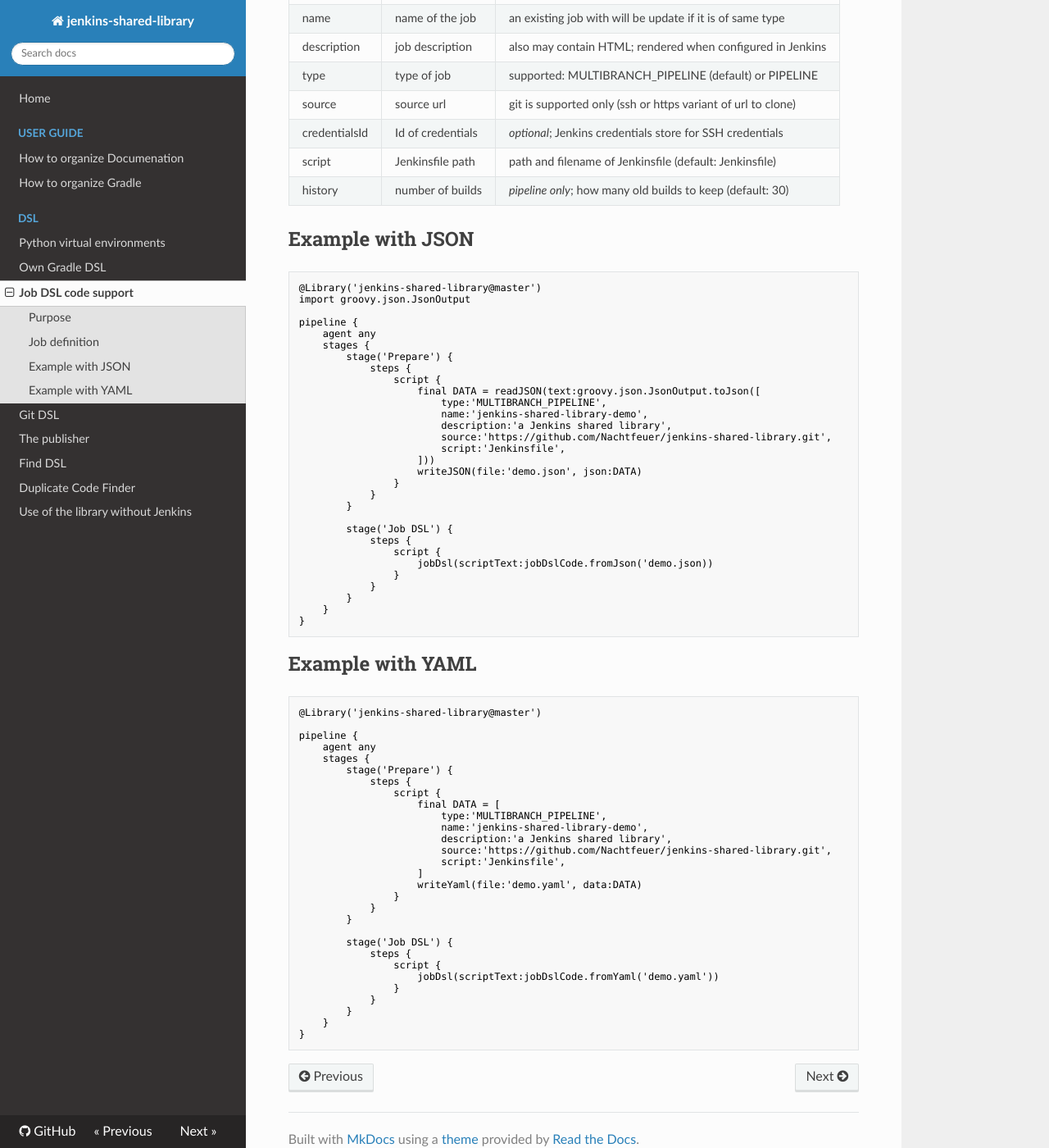
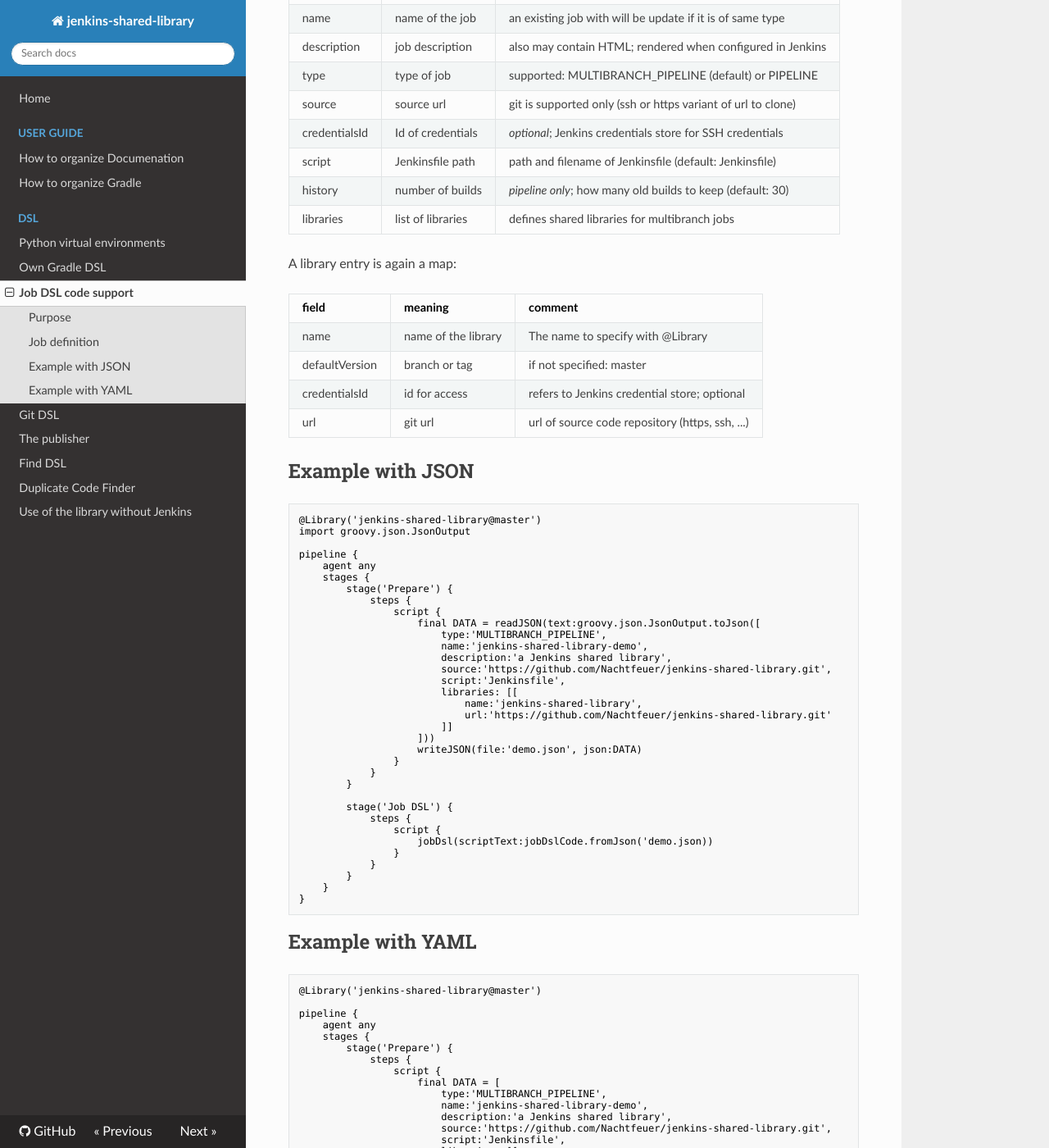
Before and after one commit to Nachtfeuer/jenkins-shared-library, an MkDocs documentation site: the page built from docs/jobdslcode.md, in a window 1280 px wide and 1400 px high, scrolled down 626 px. Shown: the whole window at 82% size. Built offline with MkDocs 1.6.1, drawn with Linux system fonts in a browser that asks for light colours; nearby versions of some CDN libraries; some of the changed text lies outside the part shown.

Commit message:
#17: configurable shared libraries

```diff
--- a/docs/jobdslcode.md
+++ b/docs/jobdslcode.md
@@ -23,6 +23,17 @@ job definition for creating a new job is following:
 | credentialsId | Id of credentials | *optional*; Jenkins credentials store for SSH credentials    |
 | script        | Jenkinsfile path  | path and filename of Jenkinsfile (default: Jenkinsfile)      |
 | history       | number of builds  | *pipeline only*; how many old builds to keep (default: 30)   |
+| libraries     | list of libraries | defines shared libraries for multibranch jobs                |
+
+A library entry is again a map:
+
+| field          | meaning             | comment                                         |
+|--------------- | ------------------- | ----------------------------------------------- |
+| name           | name of the library | The name to specify with @Library               |
+| defaultVersion | branch or tag       | if not specified: master                        |
+| credentialsId  | id for access       | refers to Jenkins credential store; optional    |
+| url            | git url             | url of source code repository (https, ssh, ...) |
+
 
 
 ## Example with JSON
@@ -43,6 +54,10 @@ pipeline {
                         description:'a Jenkins shared library',
                         source:'https://github.com/Nachtfeuer/jenkins-shared-library.git',
                         script:'Jenkinsfile',
+                        libraries: [[
+                            name:'jenkins-shared-library',
+                            url:'https://github.com/Nachtfeuer/jenkins-shared-library.git'
+                        ]]
                     ]))
                     writeJSON(file:'demo.json', json:DATA)
                 }
@@ -77,6 +92,10 @@ pipeline {
                         description:'a Jenkins shared library',
                         source:'https://github.com/Nachtfeuer/jenkins-shared-library.git',
                         script:'Jenkinsfile',
+                        libraries: [[
+                            name:'jenkins-shared-library',
+                            url:'https://github.com/Nachtfeuer/jenkins-shared-library.git'
+                        ]]
                     ]
                     writeYaml(file:'demo.yaml', data:DATA)
                 }
```
Also changed, not shown: 3 other files.
